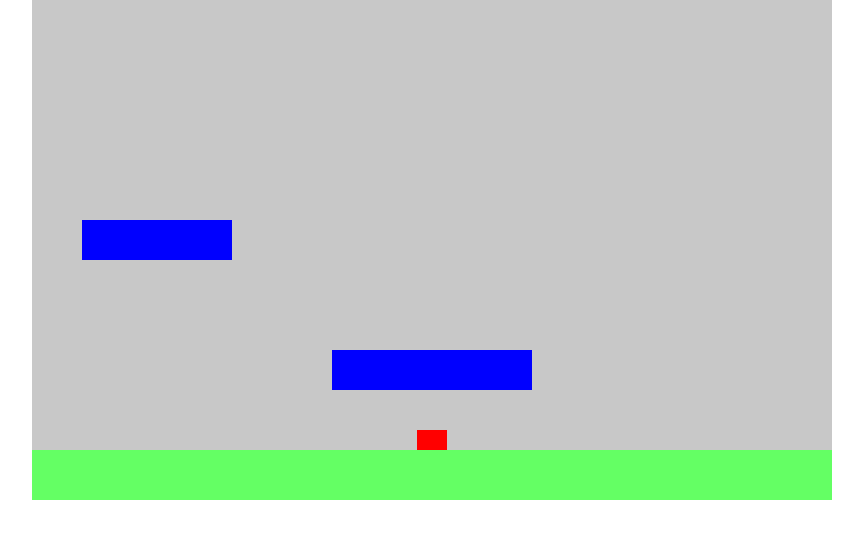
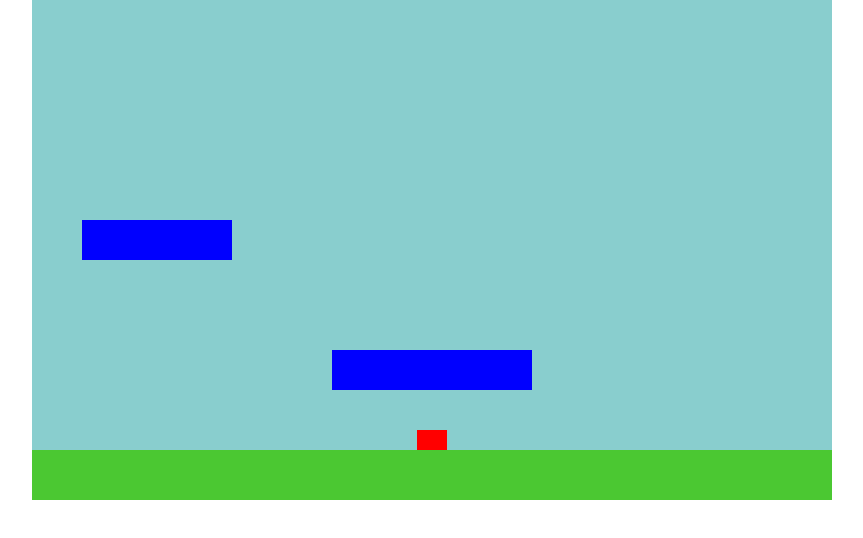
Before and after one commit to Thibault-Monnier/mini-mario, a plain HTML site: page index.html in a window 1280 px wide. Shown: the whole page, without its empty margins (208-1071 px from the left). Drawn offline with Linux system fonts and the light colour scheme.

Commit message:
colors changes

```diff
--- a/index.html
+++ b/index.html
@@ -9,7 +9,7 @@
       }
 
       canvas {
-        background: rgb(200, 200, 200);
+        background: rgb(137, 206, 206);
         display: block;
         margin: 0 auto;
       }
@@ -165,7 +165,7 @@
       function drawGround() {
         ctx.beginPath()
         ctx.rect(0 - scrollX, canvas.height, mapWidth, -groundHeight)
-        ctx.fillStyle = "rgb(100, 255, 100)"
+        ctx.fillStyle = "rgb(75, 200, 50)"
         ctx.fill()
         ctx.closePath()
       }
@@ -211,6 +211,8 @@
         }
       }
 
+      function moveEnemies() {}
+
       function moveMap() {
         if (playerX <= canvas.width / 2) {
           scrollX = 0
```
